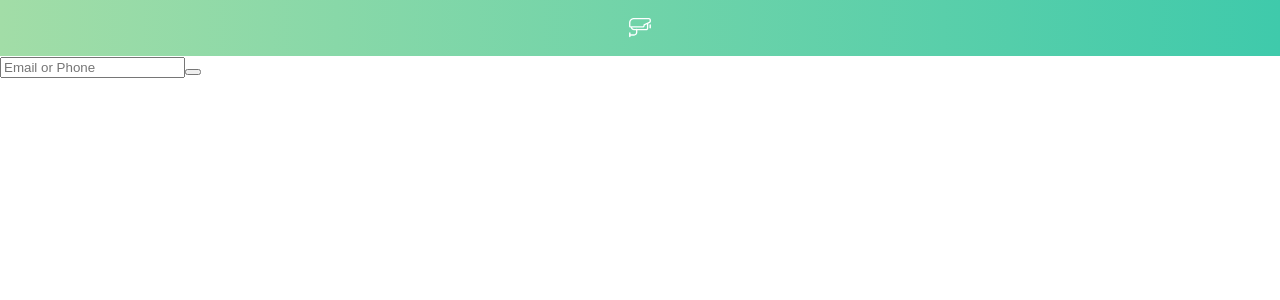
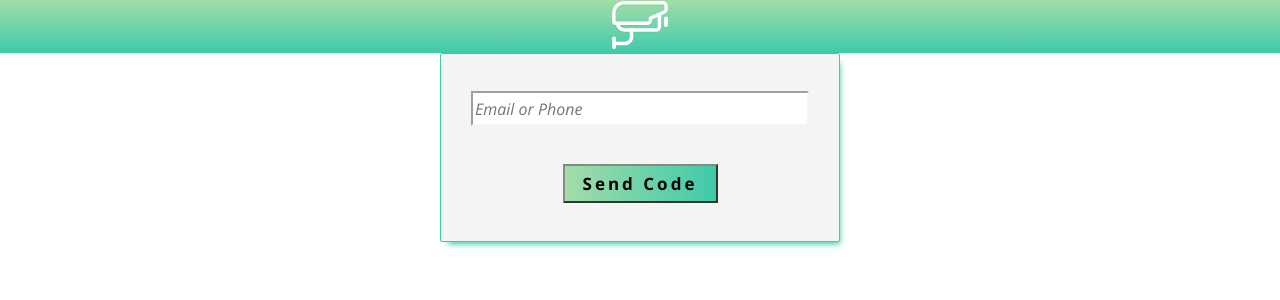
Before and after one commit to RobnettSean22/security-cam-second-run, a React (Create React App) app: page /send-code in a window 1280 px wide. Shown: the top 300 px of the page. Built offline with nearby package versions, Linux system fonts and the light colour scheme; the HTML template or start-up script is replaced by a standard one.

Commit message:
tiddying up css on showarea so it mimics the sketch mockup

```diff
--- a/package.json
+++ b/package.json
@@ -11,6 +11,7 @@
     "axios": "^0.20.0",
     "bcrypt": "^5.0.0",
     "body-parser": "^1.19.0",
+    "bootstrap": "^4.5.2",
     "crypto-js": "^4.0.0",
     "dotenv": "^8.2.0",
     "express": "^4.17.1",
@@ -18,6 +19,7 @@
     "nexmo": "^2.9.1",
     "nodemailer": "^6.4.11",
     "react": "^16.13.1",
+    "react-bootstrap": "^1.3.0",
     "react-dom": "^16.13.1",
     "react-router-dom": "^5.2.0",
     "react-scripts": "3.4.3",
--- a/public/index.html
+++ b/public/index.html
@@ -28,7 +28,7 @@
       work correctly both with client-side routing and a non-root public URL.
       Learn how to configure a non-root public URL by running `npm run build`.
     -->
-    <title>React App</title>
+    <title>Cam View</title>
   </head>
   <body>
     <noscript>You need to enable JavaScript to run this app.</noscript>
--- a/src/components/AlternativeLog.jsx
+++ b/src/components/AlternativeLog.jsx
@@ -2,6 +2,31 @@ import React, { useState, useEffect } from "react";
 import Header from "./Header";
 import axios from "axios";
 import styled from "styled-components";
+
+const Alternative = styled.form`
+  width: 400px;
+  height: 279px;
+  margin: 0 auto;
+  background: #f2f5f2;
+  display: flex;
+  flex-direction: column;
+  justify-content: space-evenly;
+  align-items: center;
+  border: 1px solid #3fcaab;
+  border-radius: 2px;
+  box-shadow: 4px 6px 6px -4px rgba(63, 202, 171, 1);
+  input {
+    width: 338px;
+    height: 26px;
+    border-color: #f2f5f2;
+    color: #888888;
+    font-family: "Open Sans", sans-serif;
+    font-style: italic;
+    &:focus {
+      outline: none;
+    }
+  }
+`;
 
 const Alternativelog = props => {
   const [altPass, setAltPass] = useState();
@@ -29,7 +54,7 @@ const Alternativelog = props => {
   return (
     <>
       <Header />
-      <form
+      <Alternative
         onSubmit={e => {
           altLogin();
         }}
@@ -41,7 +66,7 @@ const Alternativelog = props => {
         />
 
         <button></button>
-      </form>
+      </Alternative>
     </>
   );
 };
--- a/src/components/EmailSMS.jsx
+++ b/src/components/EmailSMS.jsx
@@ -1,6 +1,42 @@
 import React, { useState } from "react";
 import Header from "./Header";
 import axios from "axios";
+import styled from "styled-components";
+
+const SendTo = styled.form`
+  width: 400px;
+  height: 189px;
+  margin: 0 auto;
+  background: #f2f5f2;
+  display: flex;
+  flex-direction: column;
+  justify-content: space-evenly;
+  align-items: center;
+  border: 1px solid #3fcaab;
+  border-radius: 2px;
+  box-shadow: 4px 6px 6px -4px rgba(63, 202, 171, 1);
+  input {
+    width: 338px;
+    height: 35px;
+    border-color: #f2f5f2;
+    color: #888888;
+    font-family: "Open Sans", sans-serif;
+    font-style: italic;
+    &:focus {
+      outline: none;
+    }
+  }
+  button {
+    width: 155px;
+    height: 39px;
+    border-color: #888888;
+    background: linear-gradient(to right, #a2dda7, #3fcaab);
+    font-family: "Open Sans", sans-serif;
+    font-size: 17px;
+    font-weight: bold;
+    letter-spacing: 3px;
+  }
+`;
 function EmailSMS(props) {
   const [emailOrPhone, setEmailOrPhone] = useState();
   console.log(emailOrPhone);
@@ -44,6 +80,7 @@ function EmailSMS(props) {
   return (
     <>
       <Header />
+      <SendTo>
         <input
           placeholder='Email or Phone'
           type='email'
@@ -55,7 +92,10 @@ function EmailSMS(props) {
           onClick={e => {
             verified();
           }}
-      ></button>
+        >
+          Send Code
+        </button>
+      </SendTo>
     </>
   );
 }
--- a/src/components/Header.jsx
+++ b/src/components/Header.jsx
@@ -4,8 +4,8 @@ import styled from "styled-components";
 
 const Head = styled.header`
   width: 100%;
-  height: 7%;
-  background-image: linear-gradient(to right, #a2dda7, #3fcaab);
+  height: 6.6%;
+  background-image: linear-gradient(to bottom, #a2dda7, #3fcaab);
   display: flex;
   justify-content: center;
   align-items: center;
@@ -20,7 +20,7 @@ function Header() {
           placeholder='Search by Name or I...'
           src={logo}
           alt=''
-          style={{ width: "20%", height: "35%" }}
+          style={{ width: "58px", height: "50px" }}
         />
       </Head>
     </>
--- a/src/components/Search.jsx
+++ b/src/components/Search.jsx
@@ -4,7 +4,7 @@ import styled from "styled-components";
 const SearchInput = styled.div`
   width: 63%;
   height: 100%;
-  margin-left: 0.5%;
+  margin-left: 17.4%;
   input {
     width: 42%;
     height: 70%;
--- a/src/components/SecurityDisplay.jsx
+++ b/src/components/SecurityDisplay.jsx
@@ -2,8 +2,8 @@ import React from "react";
 import styled from "styled-components";
 
 const CameraBlocks = styled.div`
-  width: 100%;
-  height: 100%;
+  width: 290px;
+  height: 217.2px;
   display: flex;
   overflow: hidden;
   flex-direction: column;
@@ -15,7 +15,7 @@ const CameraBlocks = styled.div`
 `;
 const CameraName = styled.div`
   width: 100%;
-  height: 45%;
+  height: 100%;
   display: flex;
   justify-content: center;
   align-items: center;
@@ -24,8 +24,8 @@ const CameraName = styled.div`
   background: #ffffff;
 
   .active {
-    width: 90%;
-    height: 90%;
+    width: 91.3%;
+    height: 93%;
     display: flex;
     justify-content: center;
     flex-direction: column;
@@ -51,8 +51,8 @@ const CameraName = styled.div`
     }
   }
   .inactive {
-    width: 90%;
-    height: 90%;
+    width: 91.3%;
+    height: 93%;
     border-left: 3px solid red;
     display: flex;
     justify-content: center;
--- a/src/components/ShowArea.jsx
+++ b/src/components/ShowArea.jsx
@@ -3,6 +3,7 @@ import Header from "./Header";
 import Search from "../components/Search";
 import SortButton from "../components/SortButton";
 import SecurityDisplay from "../components/SecurityDisplay";
+import Spinner from "react-bootstrap/Spinner";
 import axios from "axios";
 import styled from "styled-components";
 
@@ -31,7 +32,7 @@ const Grouped = styled.div`
   align-items: center;
 `;
 const Info = styled.div`
-  width: 40.5%;
+  width: 100%;
   height: 5%;
   display: flex;
   margin-top: 1%;
@@ -42,31 +43,32 @@ const Info = styled.div`
   h1 {
     font-family: "Open Sans", sans-serif;
     font-weight: bold;
-    font-size: 15px;
+    font-size: 18px;
     margin: 0;
+    margin-left: 17.4%;
   }
   h5 {
     font-family: "Open Sans", sans-serif;
     font-style: italic;
     opacity: 0.5;
-    padding-top: 1%;
     font-size: 8px;
     margin: 0;
+    margin-left: 17.4%;
   }
 `;
 const SearchContainer = styled.div`
-  width: 41%;
+  width: 100%;
   height: 3%;
   display: flex;
   justify-content: space-between;
   align-items: center;
   border-radius: 5px;
-  margin-top: 0.5%;
+  margin-top: 1.8%;
 `;
 const Title = styled.div`
-  width: 40%;
-  height: 5%;
-  margin-bottom: 20px;
+  width: 100%;
+  height: 1%;
+  margin-top: 3.3%;
   display: flex;
   justify-content: flex-start;
   align-items: flex-end;
@@ -77,20 +79,21 @@ const Title = styled.div`
     opacity: 0.5;
     margin: 0;
     font-size: 9px;
+    margin-left: 17.4%;
   }
   h5 {
     font-family: "Open Sans", sans-serif;
     font-weight: 600;
     color: #181616;
     margin: 0;
-    padding-left: 1%;
+
     margin-bottom: 0.2%;
     font-size: 9px;
     opacity: 0.5;
   }
   hr {
     width: 78%;
-    margin-left: 4%;
+
     margin-bottom: 0.5%;
     opacity: 0.5;
   }
@@ -128,17 +131,15 @@ const InactiveTitle = styled.div`
   }
 `;
 const Cameras = styled.div`
-  width: 42%;
-  height: 76%;
-  padding-top: 1.2%;
+  width: 65.4%;
+  height: 69.1%;
+  margin-top: 2.8%;
   overflow-y: auto;
-  align-self: center;
   display: grid;
-  grid-template-columns: repeat(3, 30%);
-  grid-auto-rows: 25%;
-  grid-column-gap: 20px;
-  grid-row-gap: 20px;
-  justify-content: center;
+  grid-template-columns: repeat(3, 280px);
+  grid-auto-rows: 219.2px;
+  grid-column-gap: 2.1%;
+  grid-row-gap: 1.9%;
 `;
 const StatusView = styled.div`
   width: 42%;
@@ -185,6 +186,9 @@ const ShowArea = () => {
   const [inactive, setInactive] = useState([]);
   const [loading, setLoading] = useState(true);
 
+  useEffect(() => {
+    camData();
+  }, []);
   const camData = async () => {
     const res = await axios.get("/getData/");
     const data = await res.data;
@@ -213,9 +217,6 @@ const ShowArea = () => {
       setLoading(false)
     );
   };
-  useEffect(() => {
-    camData();
-  }, []);
 
   console.log(1111, active);
   console.log(2222, inactive);
@@ -223,7 +224,7 @@ const ShowArea = () => {
     <Wrapper>
       <Header />
       {loading ? (
-        "hello world"
+        <Spinner animation='border' role='status' variant='dark' />
       ) : (
         <Grouped style={{ width: "100%", height: "100%" }}>
           <Info>
--- a/src/components/SortButton.jsx
+++ b/src/components/SortButton.jsx
@@ -5,7 +5,7 @@ import styled from "styled-components";
 const SortContainer = styled.div`
   width: 18%;
   height: 71%;
-  margin-right: 2.5%;
+  margin-right: 17.6%;
 `;
 const Button = styled.div`
   width: 100%;
```
Also changed, not shown: 1 other file (tests, documents, lock files or other folders). Lines whose indentation alone changed are shown as unchanged.
